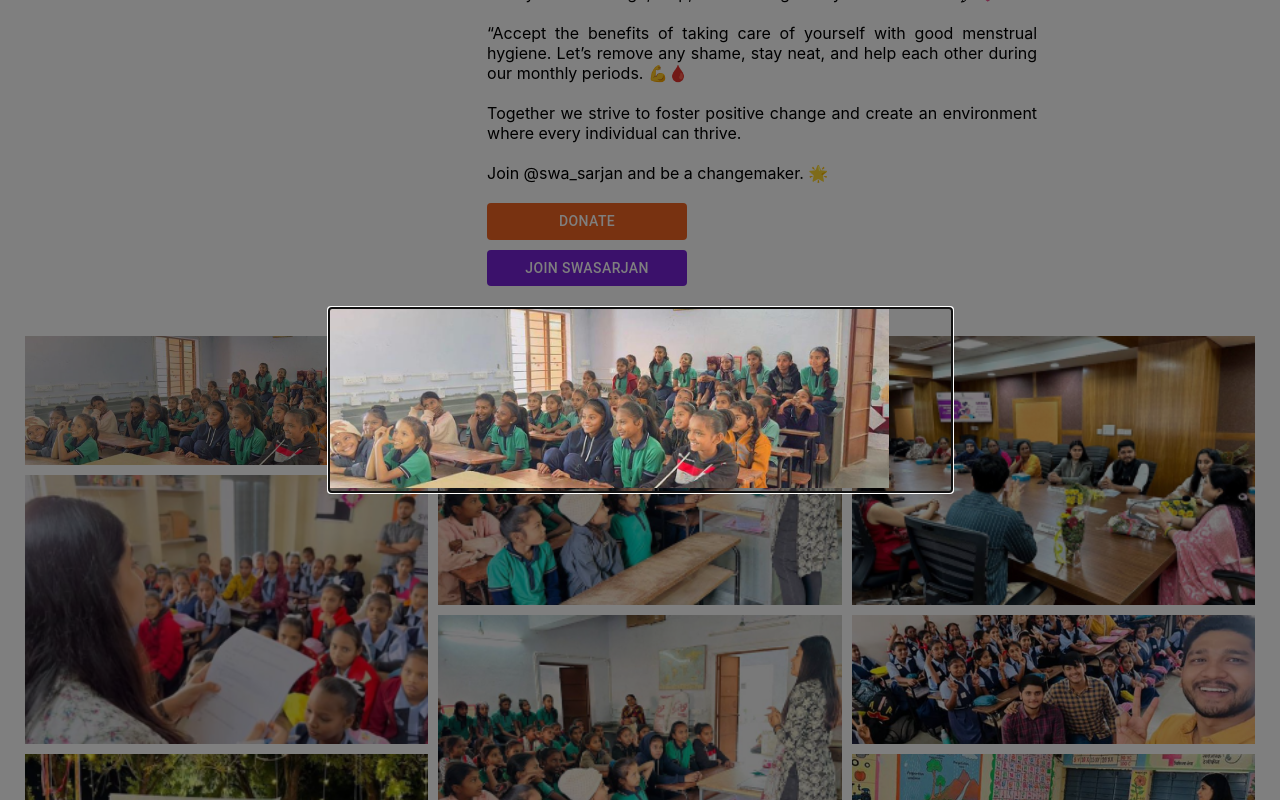
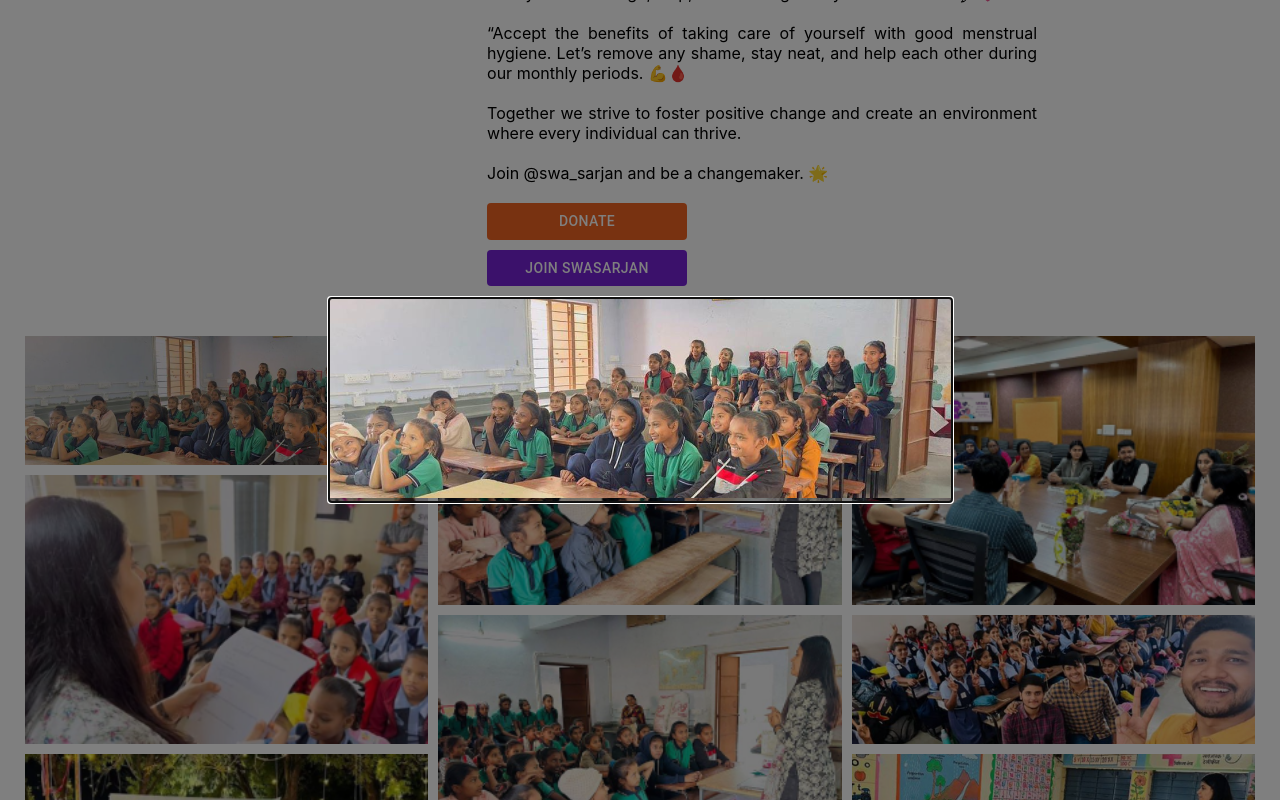
Before and after one commit to DivyaNareshkumarPatel/SwaSarjan, a React (Create React App) app: page /SwaSarjan/campaigndetail in a window 1280 px wide. Both pictures are taken after a click on the picture 226 px from the left and 1581 px from the top of the page. Shown: the part 1181-1981 px from the top of the page. Built offline with nearby package versions, Linux system fonts and the light colour scheme; a web font is replaced by a local one.

Commit message:
images updated

```diff
--- a/src/Components/Campaign2Gallery.jsx
+++ b/src/Components/Campaign2Gallery.jsx
@@ -64,13 +64,14 @@ const Campaign2Gallery = () => {
             display: "flex",
             alignItems: "center",
             justifyContent: "center",
+            margin:"10px"
           }}
         >
           <div>
             <img
               src={selectedImage}
               alt=""
-              style={{ maxWidth: "90%", maxHeight: "90%" }}
+              style={{ maxWidth: "100%", maxHeight: "100%" }}
             />
           </div>
         </Modal>
--- a/src/Components/GalleryImage.jsx
+++ b/src/Components/GalleryImage.jsx
@@ -87,10 +87,11 @@ const GalleryImage = () => {
             display: "flex",
             alignItems: "center",
             justifyContent: "center",
+            margin:"10px"
           }}
         >
           <div>
-            <img src={selectedImage} alt="" style={{ maxWidth: "90%", maxHeight: "90%" }} />
+            <img src={selectedImage} alt="" style={{ maxWidth: "100%", maxHeight: "100%" }} />
           </div>
         </Modal>
       </div>
```
